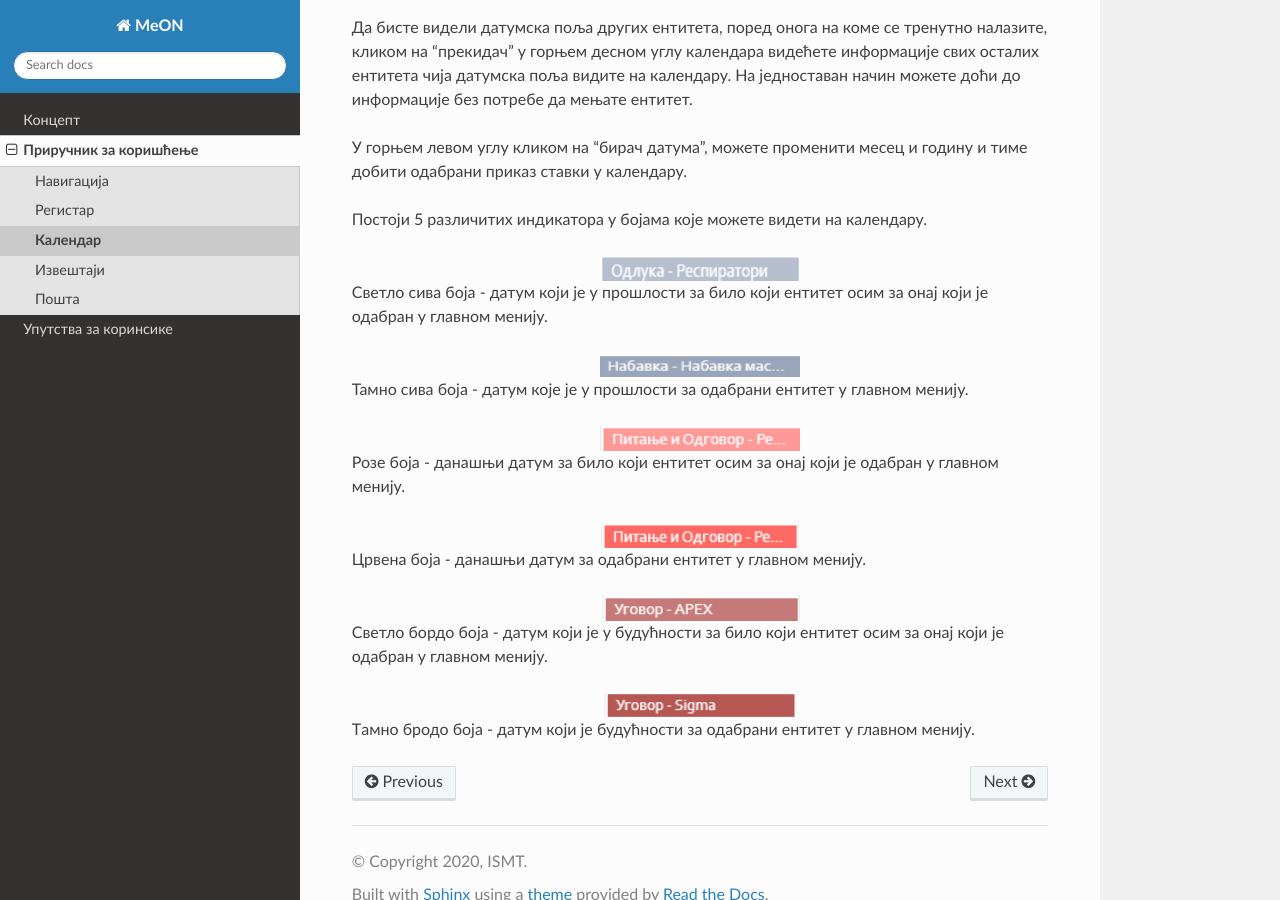
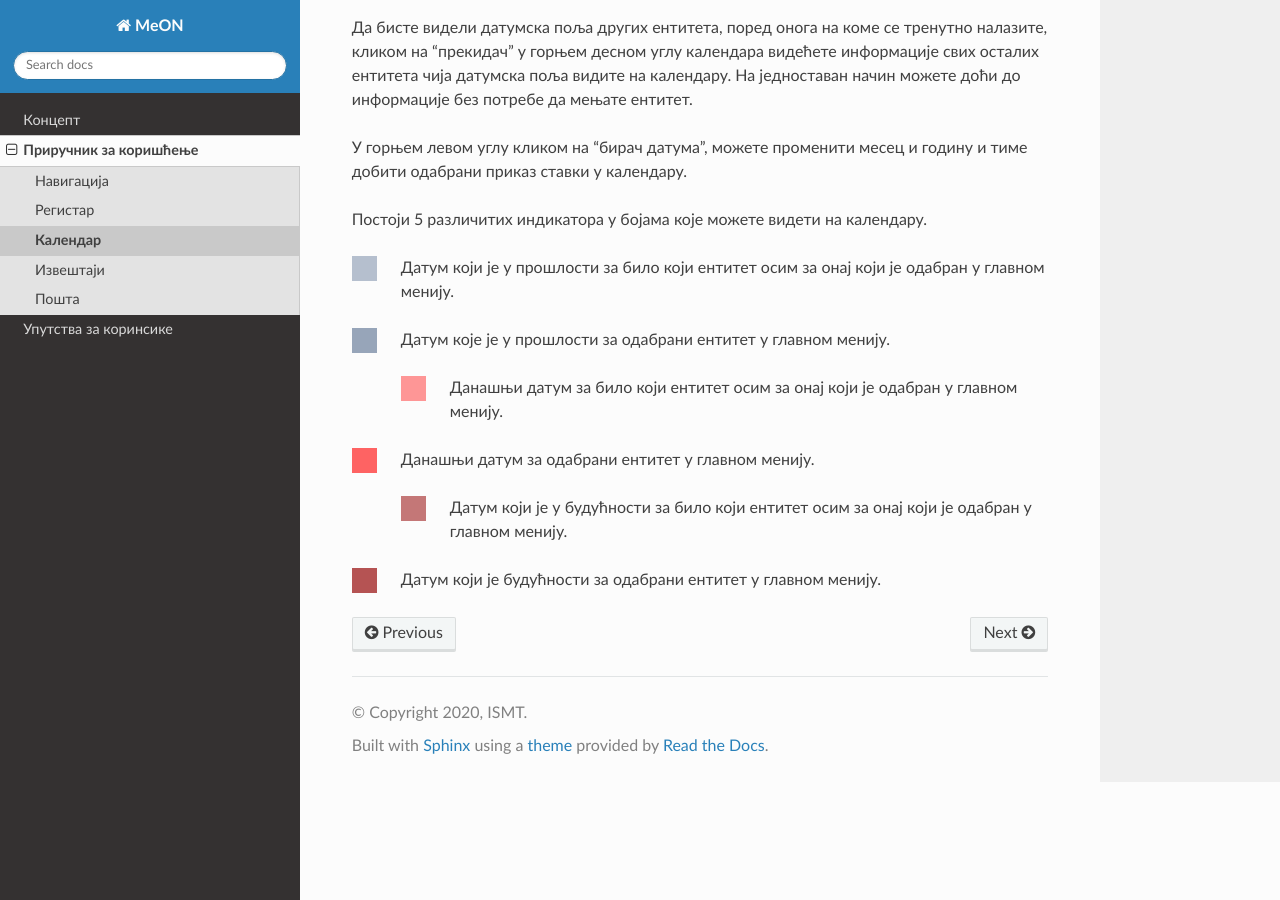
Before and after one commit to ismt-hub/MeON-Docs, a Sphinx documentation site: the page built from docs/prirucnik/kalendar.rst, in a window 1280 px wide and 900 px high, scrolled down 1032 px. Built offline with Sphinx 7.4.7 and the Read the Docs theme 2.0.0, drawn with Linux system fonts in a browser that asks for light colours.

Commit message:
Small changes

```diff
--- a/docs/prirucnik/kalendar.rst
+++ b/docs/prirucnik/kalendar.rst
@@ -27,46 +27,47 @@
 
 У горњем левом углу кликом на "бирач датума", можете променити месец и годину и тиме добити одабрани приказ ставки у календару.
 
+
 Постоји 5 различитих индикатора у бојама које можете видети на календару.
 
-.. image:: ../_static/img/Kalendar/kalendar6.png
-   :width: 200
+.. image:: ../_static/img/Kalendar/kalendar12.png
+   :width: 25
    :height: 25
-   :align: center
+   :align: left
 
-Светло сива боја - датум који је у прошлости за било који ентитет осим за онај који је одабран у главном менију.
+Датум који је у прошлости за било који ентитет осим за онај који је одабран у главном менију.
 
-.. image:: ../_static/img/Kalendar/kalendar7.png
-   :width: 200
+.. image:: ../_static/img/Kalendar/kalendar13.png
+   :width: 25
    :height: 25
-   :align: center
+   :align: left
 
-Тамно сива боја - датум које је у прошлости за одабрани ентитет у главном менију.
+Датум које је у прошлости за одабрани ентитет у главном менију.
 
-.. image:: ../_static/img/Kalendar/kalendar8.png
-   :width: 200
+.. image:: ../_static/img/Kalendar/kalendar14.png
+   :width: 25
    :height: 25
-   :align: center
+   :align: left
 
-Розе боја - данашњи датум за било који ентитет осим за онај који је одабран у главном менију.
+Данашњи датум за било који ентитет осим за онај који је одабран у главном менију.
 
-.. image:: ../_static/img/Kalendar/kalendar9.png
-   :width: 200
+.. image:: ../_static/img/Kalendar/kalendar15.png
+   :width: 25
    :height: 25
-   :align: center
+   :align: left
 
-Црвена боја - данашњи датум за одабрани ентитет у главном менију.
+Данашњи датум за одабрани ентитет у главном менију.
 
-.. image:: ../_static/img/Kalendar/kalendar10.png
-   :width: 200
+.. image:: ../_static/img/Kalendar/kalendar16.png
+   :width: 25
    :height: 25
-   :align: center
+   :align: left
 
-Светло бордо боја - датум који је у будућности за било који ентитет осим за онај који је одабран у главном менију.
+Датум који је у будућности за било који ентитет осим за онај који је одабран у главном менију.
 
-.. image:: ../_static/img/Kalendar/kalendar11.png
-   :width: 200
+.. image:: ../_static/img/Kalendar/kalendar17.png
+   :width: 25
    :height: 25
-   :align: center
+   :align: left
 
-Tамно бродо боја - датум који је будућности за одабрани ентитет у главном менију.
+Датум који је будућности за одабрани ентитет у главном менију.
--- a/docs/prirucnik/navigacija.rst
+++ b/docs/prirucnik/navigacija.rst
@@ -65,6 +65,8 @@ MeON апликација је пројектована тако да корис
 
    Пошта
 
+.. _breadcrumbs:
+
 Интерактивни наслов
 -------------------
 
```
Also changed, not shown: docs/prirucnik/izvestaji.rst (+4 -5 lines), docs/prirucnik/posta.rst (+17 -7 lines), docs/_static/img/Kalendar/kalendar12.png (added), docs/_static/img/Kalendar/kalendar13.png (added), docs/_static/img/Kalendar/kalendar14.png (added), docs/_static/img/Kalendar/kalendar15.png (added), docs/_static/img/Kalendar/kalendar16.png (added), docs/_static/img/Kalendar/kalendar17.png (added).
